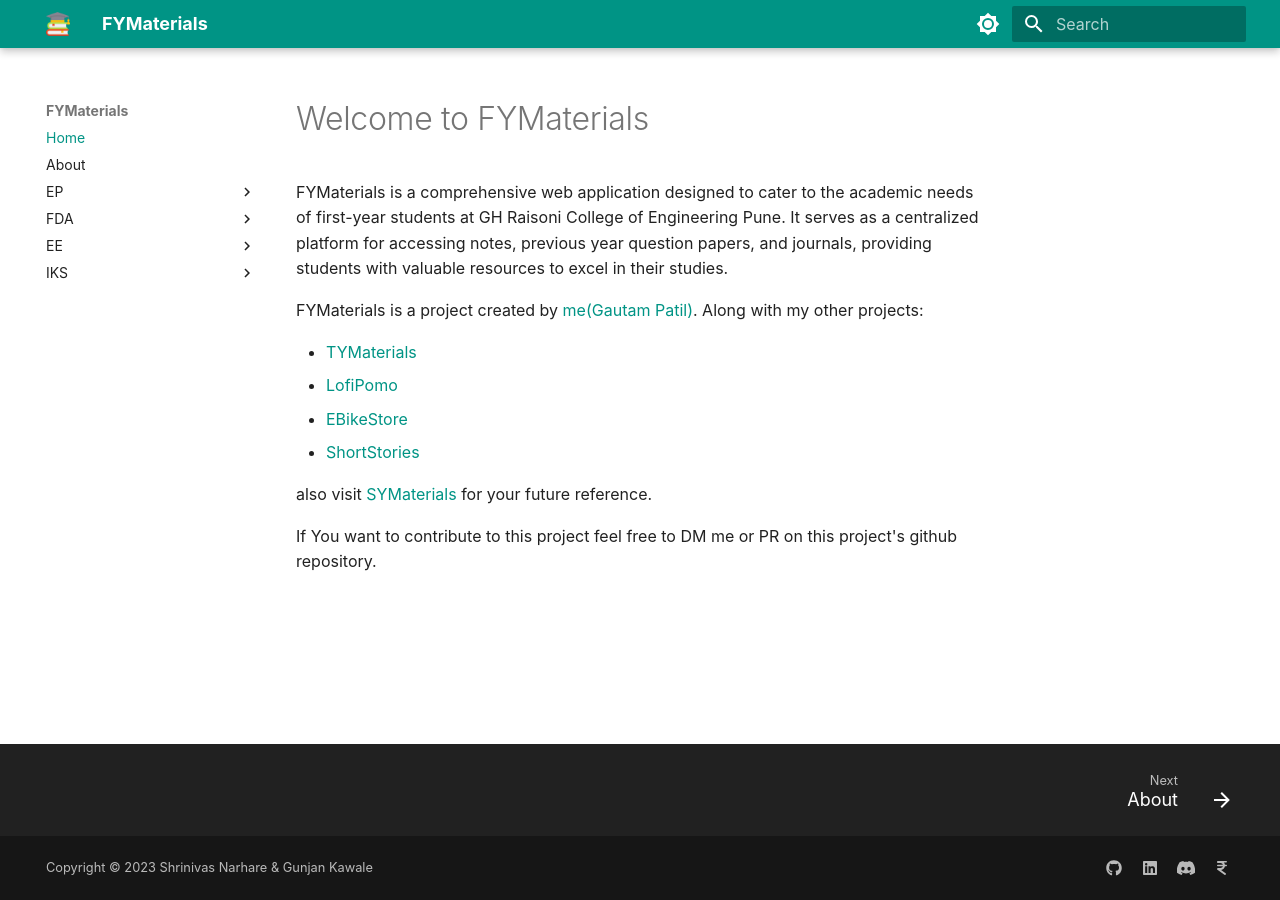
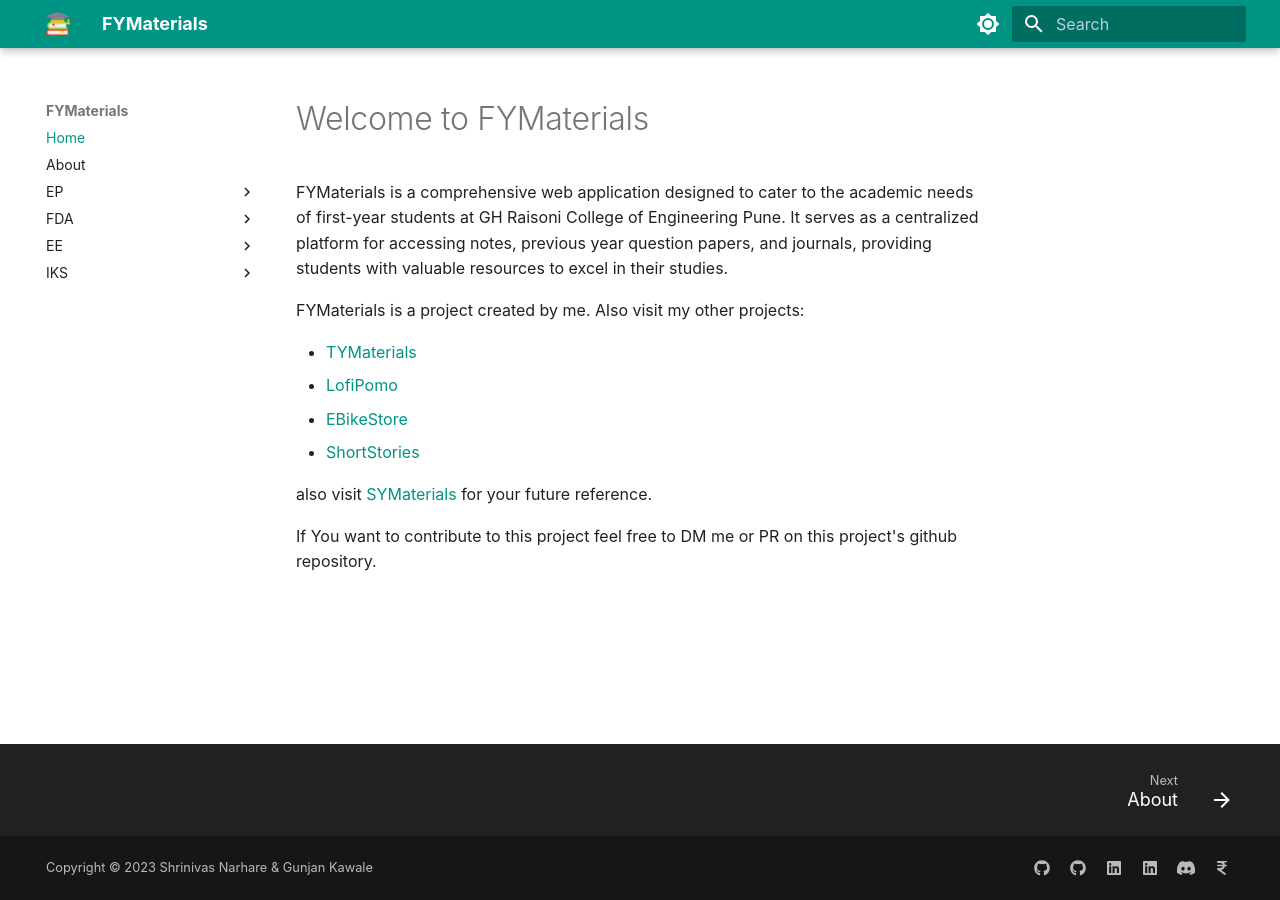
Before and after one commit to GautamPatil1/FYMaterials, an MkDocs documentation site: the page built from docs/index.md, in a window 1280 px wide. Built offline with MkDocs 1.6.1 and Material for MkDocs 9.7.7, drawn with Linux system fonts in a browser that asks for light colours; some web fonts are replaced.

Commit message:
Added Social Links (Github and Linkedin)

```diff
--- a/docs/index.md
+++ b/docs/index.md
@@ -6,7 +6,7 @@ comments: true
 
 FYMaterials is a comprehensive web application designed to cater to the academic needs of first-year students at GH Raisoni College of Engineering Pune. It serves as a centralized platform for accessing notes, previous year question papers, and journals, providing students with valuable resources to excel in their studies.
 
-FYMaterials is a project created by [me(Gautam Patil)](https://gautampatil.tech). Along with my other projects:
+FYMaterials is a project created by me. Also visit my other projects:
 
 - [TYMaterials](https://tymaterials.live)
 - [LofiPomo](https://lofipomo.gautampatil.tech)
--- a/mkdocs.yml
+++ b/mkdocs.yml
@@ -32,9 +32,13 @@ theme:
 extra:
   social:
     - icon: fontawesome/brands/github
-      link: https://github.com/gautampatil1
+      link: https://github.com/shrinivas9606
+    - icon: fontawesome/brands/github
+      link: https://github.com/gd2811
     - icon: fontawesome/brands/linkedin
-      link: https://linkedin.com/in/gautampatil1
+      link: https://linkedin.com/in/gunjankawale
+    - icon: fontawesome/brands/linkedin
+      link: https://linkedin.com/in/shrinivas-narhare-ab5a0b208/
     - icon: fontawesome/brands/discord
       link: https://discord.gg/n5Um6t74
     - icon: fontawesome/solid/indian-rupee-sign
```
